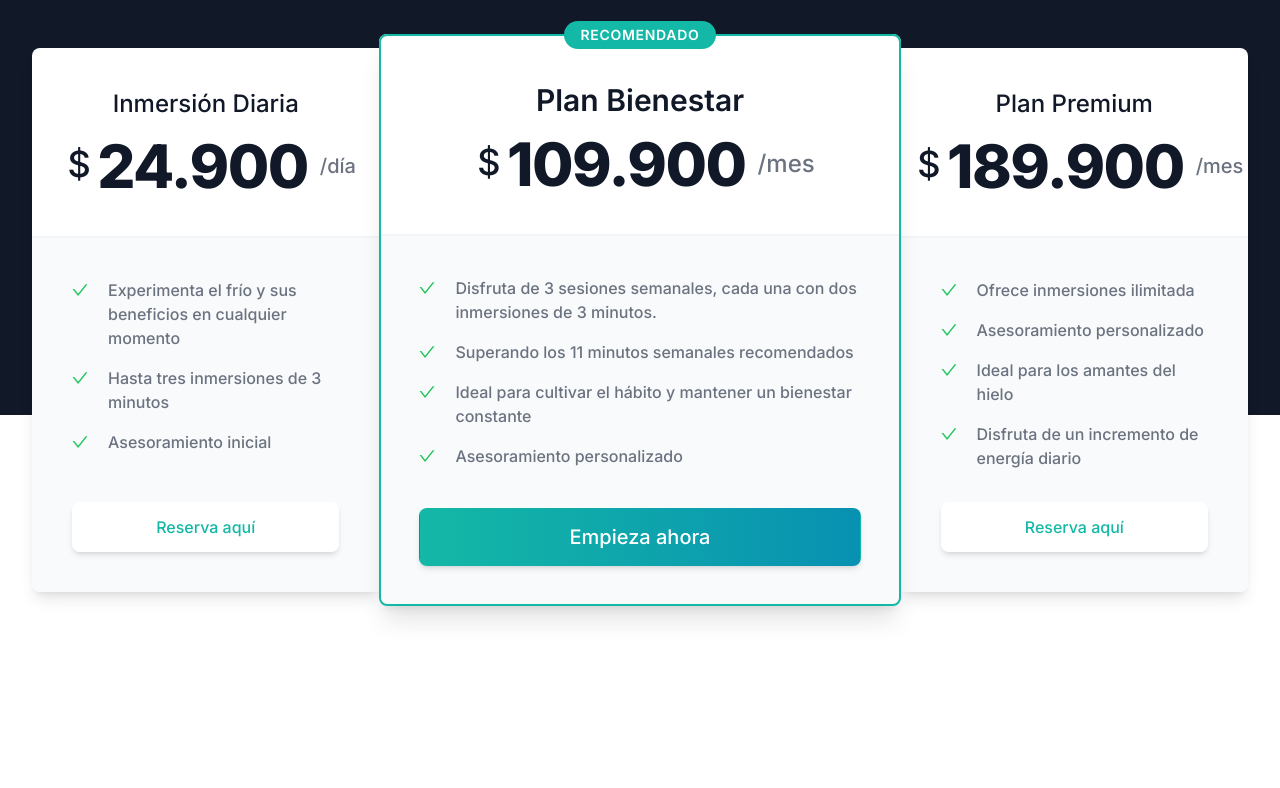
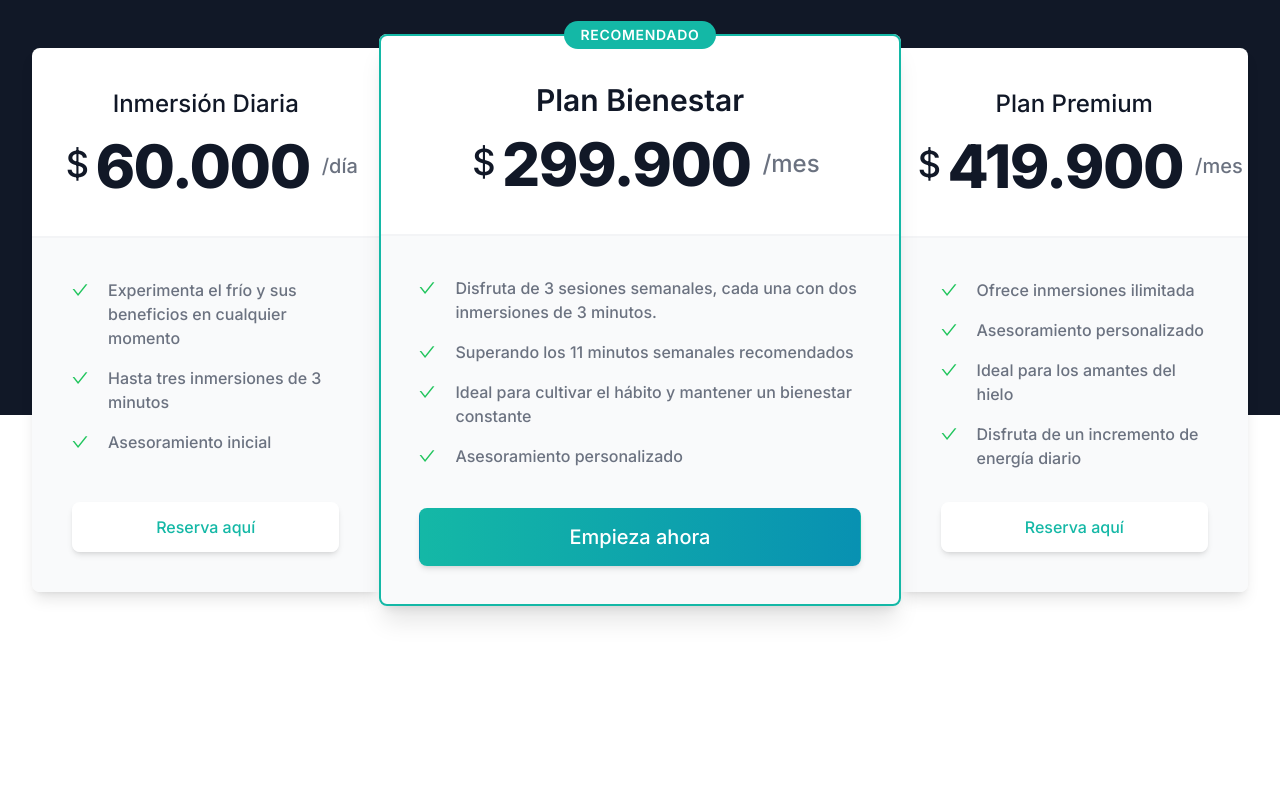
Before and after one commit to edwardramirez31/pulso-polar-frontend, a Next.js app: page /servicios in a window 1280 px wide. Shown: the part 1280-2068 px from the top of the page. Built offline with nearby package versions, Linux system fonts and the light colour scheme.

Commit message:
fix: adjust pricing

```diff
--- a/app/servicios/GroupTiers.tsx
+++ b/app/servicios/GroupTiers.tsx
@@ -5,7 +5,7 @@ const pricing = {
   tiers: [
     {
       title: 'Plan Dúo',
-      price: 40000,
+      price: 120000,
       frequency: '2 personas',
       description:
         'Un viaje exclusivo para dos almas intrépidas.',
@@ -20,7 +20,7 @@ const pricing = {
     },
     {
       title: 'Plan Banda Gélida',
-      price: 52500,
+      price: 150000,
       frequency: '3 personas',
       description: 'Para bandas en busca aventura y crecimiento conjunto.',
       features: [
@@ -35,7 +35,7 @@ const pricing = {
     },
     {
       title: 'Plan Familia Glacial',
-      price: 60000,
+      price: 200000,
       frequency: '4 personas',
       description:
         'Explora los límites de la resistencia y el bienestar con tus amigos.',
--- a/app/servicios/Tiers.tsx
+++ b/app/servicios/Tiers.tsx
@@ -40,7 +40,7 @@ export default function Tiers() {
                         <div className="mt-4 flex items-center justify-center">
                           <span className="px-3 flex items-start text-6xl tracking-tight text-gray-900">
                             <span className="mt-2 mr-2 text-4xl font-medium">$</span>
-                            <span className="font-extrabold">24.900</span>
+                            <span className="font-extrabold">60.000</span>
                           </span>
                           <span className="text-xl font-medium text-gray-500">/día</span>
                         </div>
@@ -94,7 +94,7 @@ export default function Tiers() {
                       <div className="mt-4 flex items-center justify-center">
                         <span className="px-3 flex items-start text-6xl tracking-tight text-gray-900 sm:text-6xl">
                           <span className="mt-2 mr-2 text-4xl font-medium">$</span>
-                          <span className="font-extrabold">109.900</span>
+                          <span className="font-extrabold">299.900</span>
                         </span>
                         <span className="text-2xl font-medium text-gray-500">/mes</span>
                       </div>
@@ -137,7 +137,7 @@ export default function Tiers() {
                         <div className="mt-4 flex items-center justify-center">
                           <span className="px-3 flex items-start text-6xl tracking-tight text-gray-900">
                             <span className="mt-2 mr-2 text-4xl font-medium">$</span>
-                            <span className="font-extrabold">189.900</span>
+                            <span className="font-extrabold">419.900</span>
                           </span>
                           <span className="text-xl font-medium text-gray-500">/mes</span>
                         </div>
--- a/src/constants/experiences.ts
+++ b/src/constants/experiences.ts
@@ -191,7 +191,7 @@ export const INMERSION_GLACIAL_REVIEWS: IExperienceReviews = {
 export const INMERSION_GLACIAL: IExperience = {
   name: 'Inmersión Glacial',
   href: '#',
-  price: '$48.900',
+  price: '$79.900',
   description:
     "Sumérgete en la Experiencia Inmersión Glacial de Pulso Polar en Bucaramanga, donde el poder del frío se convierte en tu aliado para el bienestar y la superación personal. Esta aventura única combina la ciencia de la inmersión en hielo con yoga, técnicas de respiración y estrategias de integración diaria, diseñadas para fortalecer tu cuerpo y mente. Prepárate para explorar tus límites, mejorar tu salud y desbloquear una energía inimaginable.",
   imageSrc: '/inmersion-glacial.png',
@@ -299,7 +299,7 @@ export const OASIS_GLACIAL_REVIEWS: IExperienceReviews = {
 export const OASIS_GLACIAL: IExperience = {
   name: 'Oasis Glacial',
   href: '#',
-  price: '$125.900',
+  price: '$129.900',
   description:
     "Vive la versión premium de los baños de hielo, diseñada para elevar tu bienestar a nuevas alturas. Sumérgete en un jacuzzi repleto con 200kg de hielo mientras disfrutas de una vista panorámica de la ciudad. Esta experiencia exclusiva combina la revitalización que ofrecen los baños de hielo con sesiones de yoga, técnicas de respiración avanzadas y una atmósfera de puro lujo. Además, inmortaliza tu transformación con capturas de momentos únicas desde el cielo con nuestro servicio de dron, llevando tu recuerdo de esta aventura única más allá de lo convencional.",
   imageSrc: '/oasis-glacial6.png',
```
